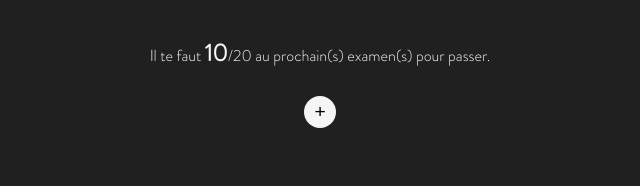
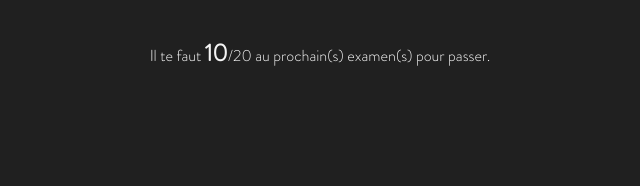
Before and after one commit to mirahi-io/UE-calculator, a React (Create React App) app: page / in a window 1280 px wide. Shown: the top 186 px of the page, without its empty margins (340-980 px from the left). Built offline with nearby package versions, Linux system fonts and the light colour scheme.

Commit message:
Fixing some stuff

```diff
--- a/src/App.jsx
+++ b/src/App.jsx
@@ -11,7 +11,6 @@ const App = () => {
     <div className="container">
       <Results courses={courses} />
       <CoursesList courses={courses} />
-      <AddCourseForm addCourse={addCourse} courses={courses} />
     </div>
   );
 };
```
Also changed, not shown: 1 other file (tests, documents, lock files or other folders).
